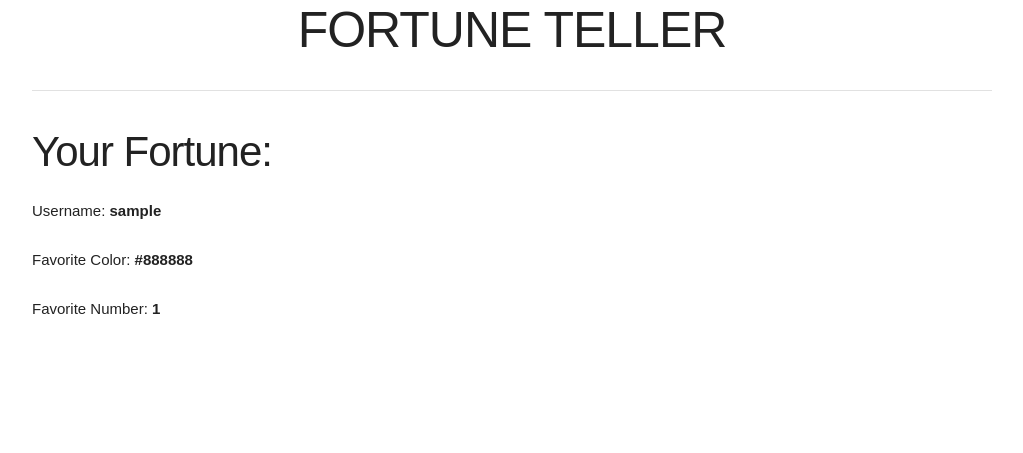
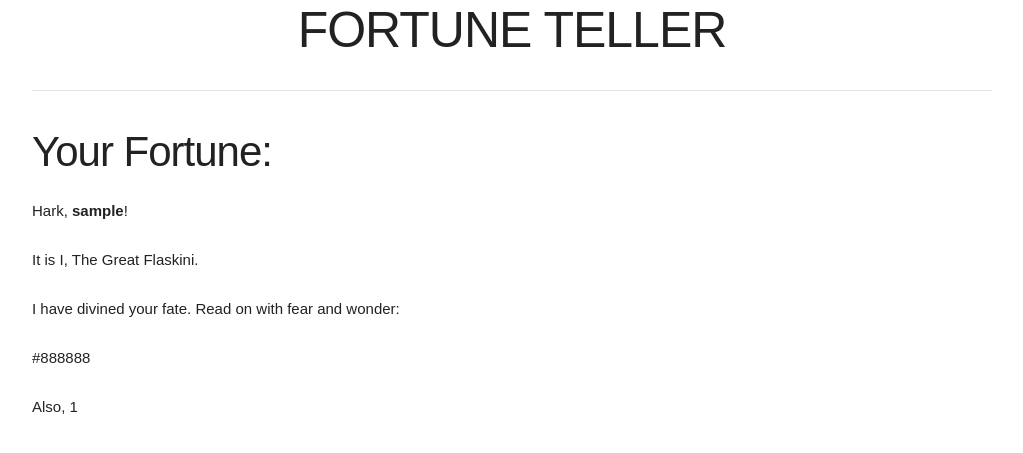
Before and after one commit to phil-curran/fortune-teller, a Flask app: template templates/fortune.html in a window 1280 px wide. Shown: the top 453 px of the page, without its empty margins (128-1151 px from the left). Run offline with Flask 2, Linux system fonts and the light colour scheme; the template is opened without the code that fills it: most values are stand-ins (such as "Sample title", 1, 10 or a date in 2020).

Commit message:
finished app.

```diff
--- a/main.py
+++ b/main.py
@@ -3,6 +3,15 @@ from flask import Flask, render_template, request
 
 app = Flask(__name__)
 
+redFortune = 'You will eat a potato with dinner, but it won\'t be very good.'
+yellowFortune = 'You will shop for your favorite snack, only to discover it has been discontinued by the manufacturer.'
+blueFortune = 'You will develop extreme flatulence before an important public speaking engagement.'
+greenFortune = 'You will never win the lottery.'
+
+oneFortune = 'your doctor will tell you to get more fiber in your diet.'
+twoFortune = 'you will run out of toilet paper at the worst possible moment.'
+threeFortune = 'you have an unnecessarily harsh opinion about brussel sprouts.'
+fourFortune = 'your pet hamster would like to politely request that you stop singing in the shower.'
 
 @app.route("/")
 def index():
@@ -13,8 +22,24 @@ def index():
 def fortune():
     if request.method == "POST":
         username = request.form["user"]
-        favorite_color = request.form["color"]
+        temp_color = request.form["color"]
+        if temp_color == "red":
+            favorite_color = redFortune
+        elif temp_color == "yellow":
+            favorite_color = yellowFortune
+        elif temp_color == "blue":
+            favorite_color = blueFortune
+        elif temp_color == "green":
+            favorite_color = greenFortune
         favorite_number = request.form["number"]
+        if favorite_number == "1":
+            favorite_number = oneFortune
+        elif favorite_number == "2":
+            favorite_number = twoFortune
+        elif favorite_number == "3":
+            favorite_number = threeFortune
+        elif favorite_number == "4":
+            favorite_number = fourFortune
         return render_template("fortune.html", username=username, favorite_color=favorite_color, favorite_number=favorite_number)
     return "Please submit the form first."
 
--- a/templates/fortune.html
+++ b/templates/fortune.html
@@ -4,7 +4,9 @@
 {% block body %}
 
 <h2>Your Fortune:</h2>
-    <p>Username: <b>{{ username }}</b></p>
-    <p>Favorite Color: <b>{{ favorite_color }}</b></p>
-    <p>Favorite Number: <b>{{ favorite_number }}</b></p>
+    <p>Hark, <b>{{ username }}</b>!</p>
+    <p>It is I, The Great Flaskini.</p>
+    <p>I have divined your fate.  Read on with fear and wonder:</p>
+    <p>{{ favorite_color }}</p>
+    <p>Also, {{ favorite_number }}</p>
 {% endblock %}
```
